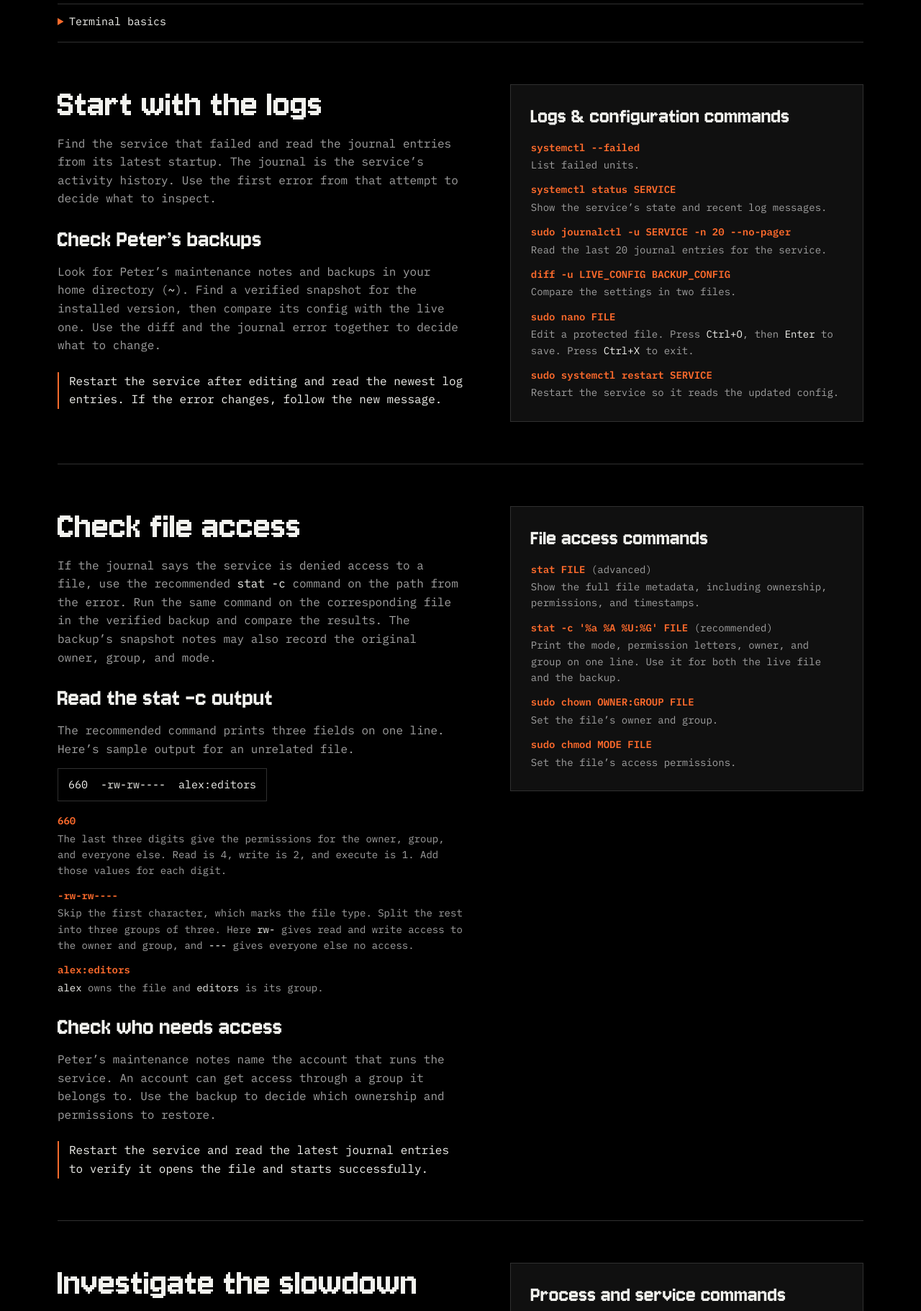
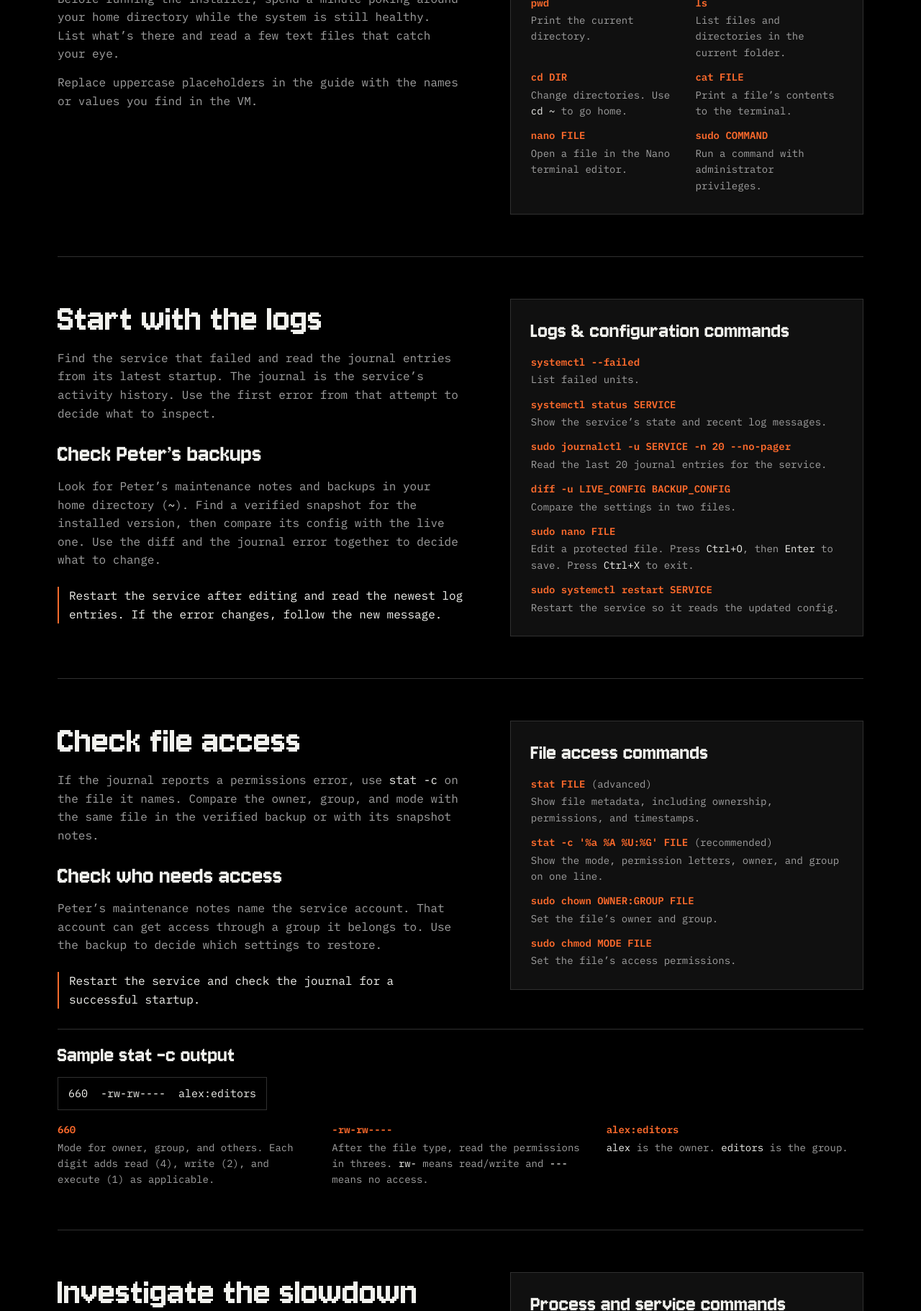
Before and after one commit to Computer-Hardware-Club/computerhardwareclub.org, a website: page workshops/retep.html in a window 1280 px wide. Shown: the part 680-2501 px from the top of the page at 72% size. Drawn offline with Linux system fonts and the light colour scheme.

Commit message:
Rebalance RETEP setup and file access sections

```diff
--- a/styles/retep.css
+++ b/styles/retep.css
@@ -137,37 +137,31 @@ body .retep-page {
   text-decoration-color: currentColor;
 }
 
-.retep-basics {
-  border-bottom: 1px solid var(--line);
-  padding-bottom: 4px;
-}
-
-.retep-basics summary {
-  min-height: 48px;
-  padding-block: 12px;
-  font-size: 0.9375rem;
-  cursor: pointer;
-}
-
-.retep-basics summary::marker {
-  color: var(--accent);
-}
-
-.retep-basics p {
-  margin: 0;
-}
-
 .retep-basics .retep-commands {
   display: grid;
   grid-template-columns: repeat(2, minmax(0, 1fr));
-  gap: 12px 28px;
-  max-width: 860px;
-  margin-bottom: 18px;
+  gap: 12px 24px;
 }
 
 .retep-stage {
   padding-block: clamp(32px, 5vw, 58px);
   border-bottom: 1px solid var(--line);
+}
+
+.retep-access {
+  row-gap: clamp(18px, 3vw, 28px);
+}
+
+.retep-stat-example {
+  grid-column: 1 / -1;
+  padding-top: 20px;
+  border-top: 1px solid var(--line);
+}
+
+.retep-stat-fields {
+  display: grid;
+  grid-template-columns: repeat(3, minmax(0, 1fr));
+  gap: 12px 24px;
 }
 
 .retep-guidance h3 {
@@ -181,7 +175,8 @@ body .retep-page {
   color: var(--text);
 }
 
-.retep-tools h3 {
+.retep-tools h3,
+.retep-stat-example h3 {
   font-size: clamp(1.5rem, 2.5vw, 2rem);
 }
 
@@ -234,6 +229,10 @@ body .retep-page {
     flex-direction: column;
     align-items: flex-start;
   }
+
+  .retep-stat-fields {
+    grid-template-columns: minmax(0, 1fr);
+  }
 }
 
 @media (max-width: 520px) {
--- a/workshops/retep.html
+++ b/workshops/retep.html
@@ -35,16 +35,14 @@
   <section class="retep-mission" aria-labelledby="retep-title">
     <div>
       <h1 id="retep-title"><span>RETEP:</span> The Peter Incident</h1>
-      <p>A suspicious installer has turned up on Peter. Run it in your team’s Linux VM, follow the evidence, and get Peter back to normal.</p>
+      <p>A suspicious installer has turned up on Peter. First, <a href="#terminal-basics">get to know your team’s VM</a>. Then run the installer, follow the evidence, and get Peter back to normal.</p>
       <p class="retep-rules">AI assistance is off for this workshop. Club officers can help with terminal syntax.</p>
     </div>
 
     <div class="retep-launch">
-      <h2>Get your bearings</h2>
-      <p>Sign in with your team credentials.</p>
+      <h2>Start the incident</h2>
+      <p>Sign in with your team credentials, then run the installer as your team user inside the workshop VM.</p>
       <a class="retep-portal" href="https://workshop.computerhardwareclub.org/" target="_blank" rel="noopener" aria-label="Open workshop terminal in a new tab">Open workshop terminal</a>
-      <p>Before running the installer, spend a minute poking around your home directory while the system is still healthy. Try <code>ls</code> to see what’s there and <code>cat FILE</code> to read a text file that catches your eye.</p>
-      <p>Once you’ve looked around, run the installer as your team user inside the workshop VM.</p>
       <pre class="retep-command"><code>cd ~/Downloads &amp;&amp; ./GTA-VI-Installer.run</code></pre>
     </div>
   </section>
@@ -57,9 +55,15 @@
     </ol>
   </nav>
 
-  <details class="retep-basics">
-    <summary>Terminal basics</summary>
-    <p>The terminal has a current folder, just like a file browser. Replace uppercase placeholders in the guide with the names or values you find in the VM.</p>
+  <section id="terminal-basics" class="retep-stage retep-basics" aria-labelledby="basics-title">
+    <div class="retep-guidance">
+      <h2 id="basics-title">Terminal basics</h2>
+      <p>Before running the installer, spend a minute poking around your home directory while the system is still healthy. List what’s there and read a few text files that catch your eye.</p>
+      <p>Replace uppercase placeholders in the guide with the names or values you find in the VM.</p>
+    </div>
+
+    <div class="retep-tools">
+      <h3>Basic commands</h3>
       <dl class="retep-commands">
         <div>
           <dt><code>pwd</code></dt>
@@ -86,7 +90,8 @@
           <dd>Run a command with administrator privileges.</dd>
         </div>
       </dl>
-  </details>
+    </div>
+  </section>
 
   <section id="logs-and-config" class="retep-stage" aria-labelledby="logs-title">
     <div class="retep-guidance">
@@ -118,42 +123,49 @@
     </div>
   </section>
 
-  <section id="file-access" class="retep-stage" aria-labelledby="access-title">
+  <section id="file-access" class="retep-stage retep-access" aria-labelledby="access-title">
     <div class="retep-guidance">
       <h2 id="access-title">Check file access</h2>
-      <p>If the journal says the service is denied access to a file, use the recommended <code>stat -c</code> command on the path from the error. Run the same command on the corresponding file in the verified backup and compare the results. The backup’s snapshot notes may also record the original owner, group, and mode.</p>
-
-      <h3>Read the <code>stat -c</code> output</h3>
-      <p>The recommended command prints three fields on one line. Here’s sample output for an unrelated file.</p>
-      <pre class="retep-command"><code>660  -rw-rw----  alex:editors</code></pre>
-      <dl class="retep-commands">
-        <dt><code>660</code></dt>
-        <dd>The last three digits give the permissions for the owner, group, and everyone else. Read is 4, write is 2, and execute is 1. Add those values for each digit.</dd>
-        <dt><code>-rw-rw----</code></dt>
-        <dd>Skip the first character, which marks the file type. Split the rest into three groups of three. Here <code>rw-</code> gives read and write access to the owner and group, and <code>---</code> gives everyone else no access.</dd>
-        <dt><code>alex:editors</code></dt>
-        <dd><code>alex</code> owns the file and <code>editors</code> is its group.</dd>
-      </dl>
+      <p>If the journal reports a permissions error, use <code>stat -c</code> on the file it names. Compare the owner, group, and mode with the same file in the verified backup or with its snapshot notes.</p>
 
       <h3>Check who needs access</h3>
-      <p>Peter’s maintenance notes name the account that runs the service. An account can get access through a group it belongs to. Use the backup to decide which ownership and permissions to restore.</p>
+      <p>Peter’s maintenance notes name the service account. That account can get access through a group it belongs to. Use the backup to decide which settings to restore.</p>
 
-      <p class="retep-next">Restart the service and read the latest journal entries to verify it opens the file and starts successfully.</p>
+      <p class="retep-next">Restart the service and check the journal for a successful startup.</p>
     </div>
 
     <div class="retep-tools">
       <h3>File access commands</h3>
       <dl class="retep-commands">
         <dt><code>stat FILE</code> <span class="retep-command-tag">(advanced)</span></dt>
-        <dd>Show the full file metadata, including ownership, permissions, and timestamps.</dd>
+        <dd>Show file metadata, including ownership, permissions, and timestamps.</dd>
         <dt><code>stat -c '%a  %A  %U:%G' FILE</code> <span class="retep-command-tag">(recommended)</span></dt>
-        <dd>Print the mode, permission letters, owner, and group on one line. Use it for both the live file and the backup.</dd>
+        <dd>Show the mode, permission letters, owner, and group on one line.</dd>
         <dt><code>sudo chown OWNER:GROUP FILE</code></dt>
         <dd>Set the file’s owner and group.</dd>
         <dt><code>sudo chmod MODE FILE</code></dt>
         <dd>Set the file’s access permissions.</dd>
       </dl>
     </div>
+
+    <section class="retep-stat-example" aria-labelledby="stat-example-title">
+      <h3 id="stat-example-title">Sample <code>stat -c</code> output</h3>
+      <pre class="retep-command"><code>660  -rw-rw----  alex:editors</code></pre>
+      <dl class="retep-commands retep-stat-fields">
+        <div>
+          <dt><code>660</code></dt>
+          <dd>Mode for owner, group, and others. Each digit adds read (4), write (2), and execute (1) as applicable.</dd>
+        </div>
+        <div>
+          <dt><code>-rw-rw----</code></dt>
+          <dd>After the file type, read the permissions in threes. <code>rw-</code> means read/write and <code>---</code> means no access.</dd>
+        </div>
+        <div>
+          <dt><code>alex:editors</code></dt>
+          <dd><code>alex</code> is the owner. <code>editors</code> is the group.</dd>
+        </div>
+      </dl>
+    </section>
   </section>
 
   <section id="background-activity" class="retep-stage" aria-labelledby="activity-title">
```
Lines whose indentation alone changed are shown as unchanged.
